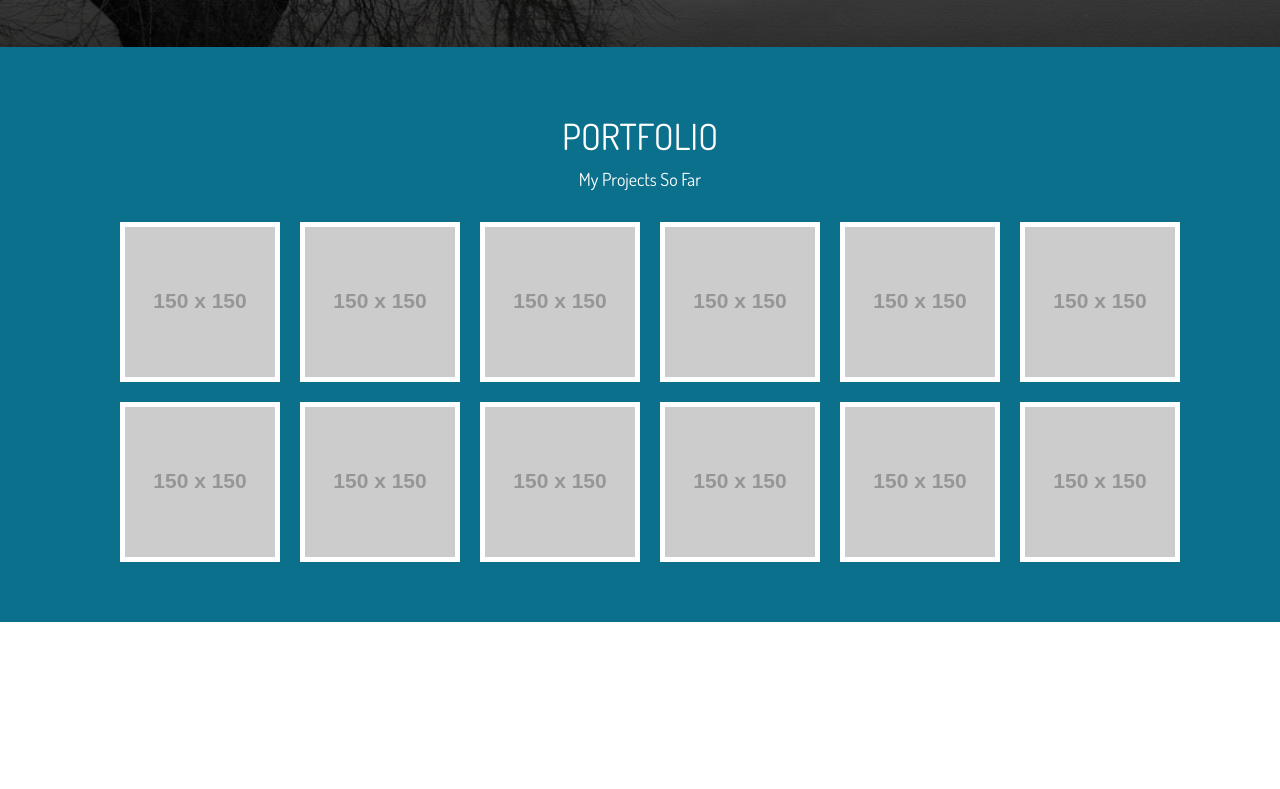
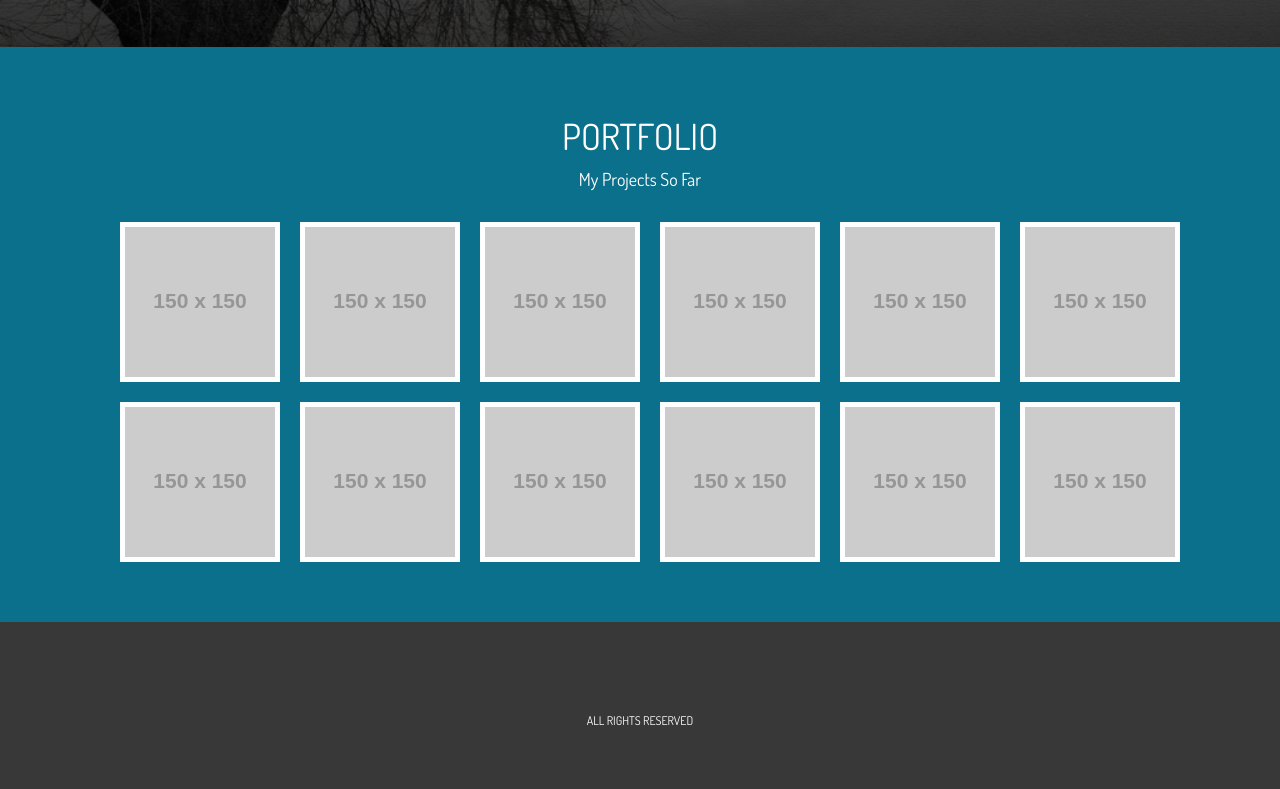
Before and after one commit to mickityy/personal-responsive, a plain HTML site: page index.html in a window 1280 px wide. Shown: the part 1683-2472 px from the top of the page. Before the commit the page ends 2305 px from the top, so only its background shows below. Drawn offline with Linux system fonts and the light colour scheme; placeholder pictures from the web are drawn by us.

Commit message:
footer section complete

```diff
--- a/css/style.css
+++ b/css/style.css
@@ -199,3 +199,20 @@ body{
 }
 
 /*my code image grid end*/
+
+.footer{
+  background: #383838;
+  padding-top: 50px;
+  padding-bottom: 50px;
+  text-align: center;
+}
+
+.footerlogo{
+  width: 90px;
+}
+
+.footer p{
+  font-size: 12px;
+  color: #ffffff;
+  margin-top: 40px;
+}
--- a/index.html
+++ b/index.html
@@ -170,7 +170,19 @@
 			</div>
 			<!--Image Grid end -->
 	</div>
+</div>
 <!--END OF PORTFOLIO SECTION -->
 
+<!--FOOTER SECTION -->
+	<div class="col-md-12 footer">
+			<div class="container">
+					<div class="row">
+							<div class="col-md-4 col-md-offset-4">
+									<p>ALL RIGHTS RESERVED</p>
+							</div>
+					</div>
+			</div>
+	</div>
+<!--END OF FOOTER SECTION -->
 </body>
 </html>
```
